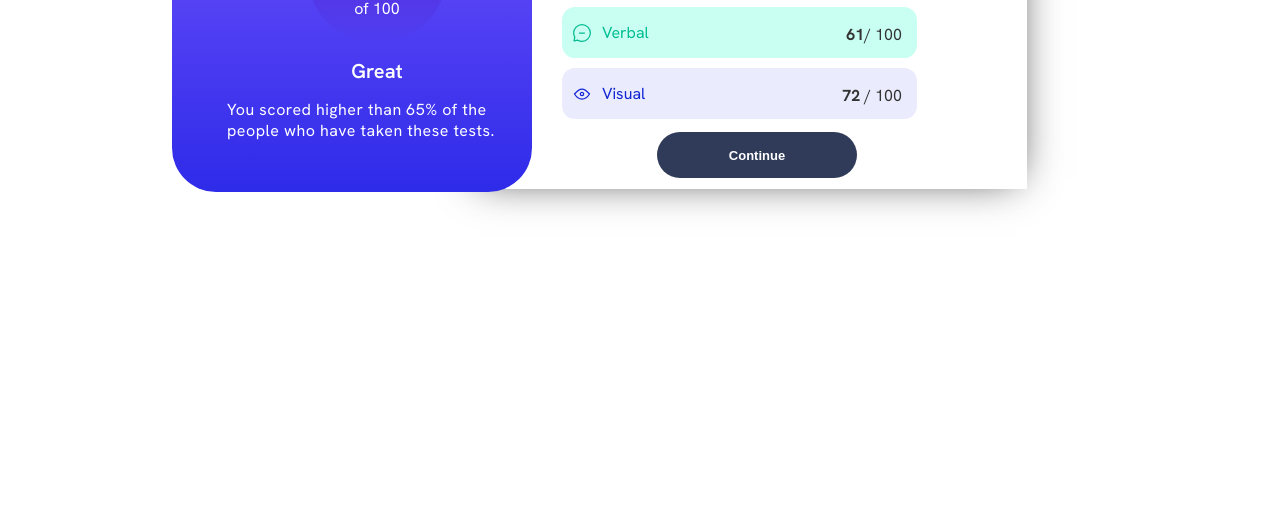
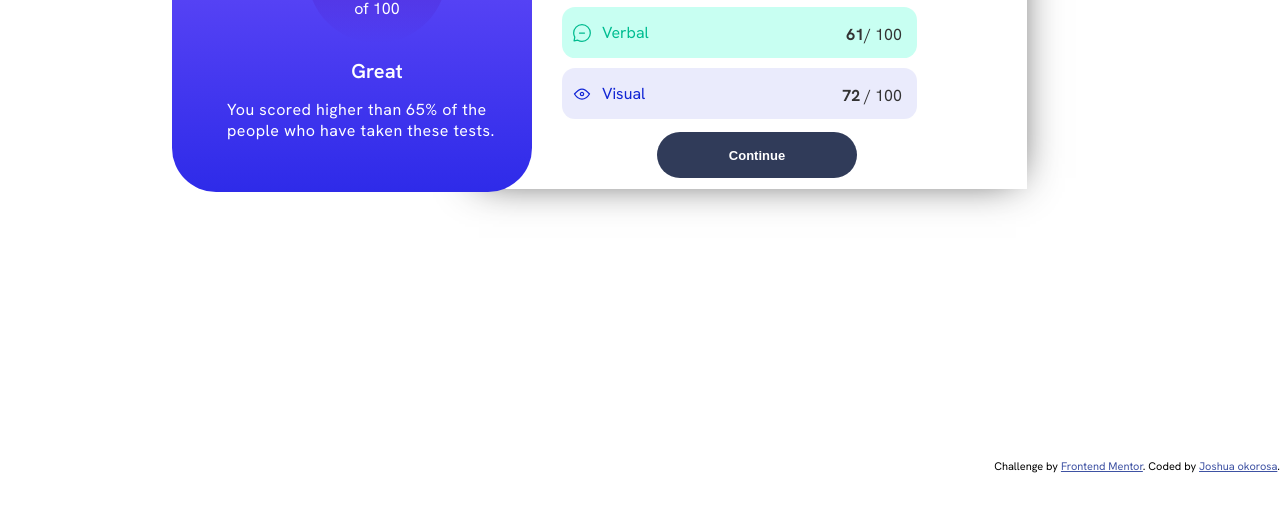
Before and after one commit to devjoshua22/results-summary-component-main, a plain HTML site: page results-summary-component-main/index.html in a window 1280 px wide. Shown: the part 281-792 px from the top of the page. Drawn offline with Linux system fonts and the light colour scheme.

Commit message:
Update index.html

```diff
--- a/results-summary-component-main/index.html
+++ b/results-summary-component-main/index.html
@@ -8,11 +8,12 @@
 
   <title>Frontend Mentor | Results summary component</title>
   <link rel="stylesheet" href="result.css">
+  <link rel="shortcut icon" href="/results-summary-component-main/assets/images/favicon-32x32.png" type="image/x-icon">
   <!-- Feel free to remove these styles or customise in your own stylesheet 👍 -->
-  <!-- <style>
-    .attribution { font-size: 11px; text-align: center; }
+  <style>
+    .attribution { font-size: 11px; text-align: center; float: right;  margin-top: 300px;}
     .attribution a { color: hsl(228, 45%, 44%); }
-  </style> -->
+  </style>
 </head>
 <body>
     <div class="page">
@@ -48,9 +49,9 @@
 
 
 
-  <!-- <div class="attribution">
+  <div class="attribution">
     Challenge by <a href="https://www.frontendmentor.io?ref=challenge" target="_blank">Frontend Mentor</a>.
-    Coded by <a href="#">Your Name Here</a>.
-  </div> -->
+    Coded by <a href="#">Joshua okorosa</a>.
+  </div>
 </body>
 </html>
```
